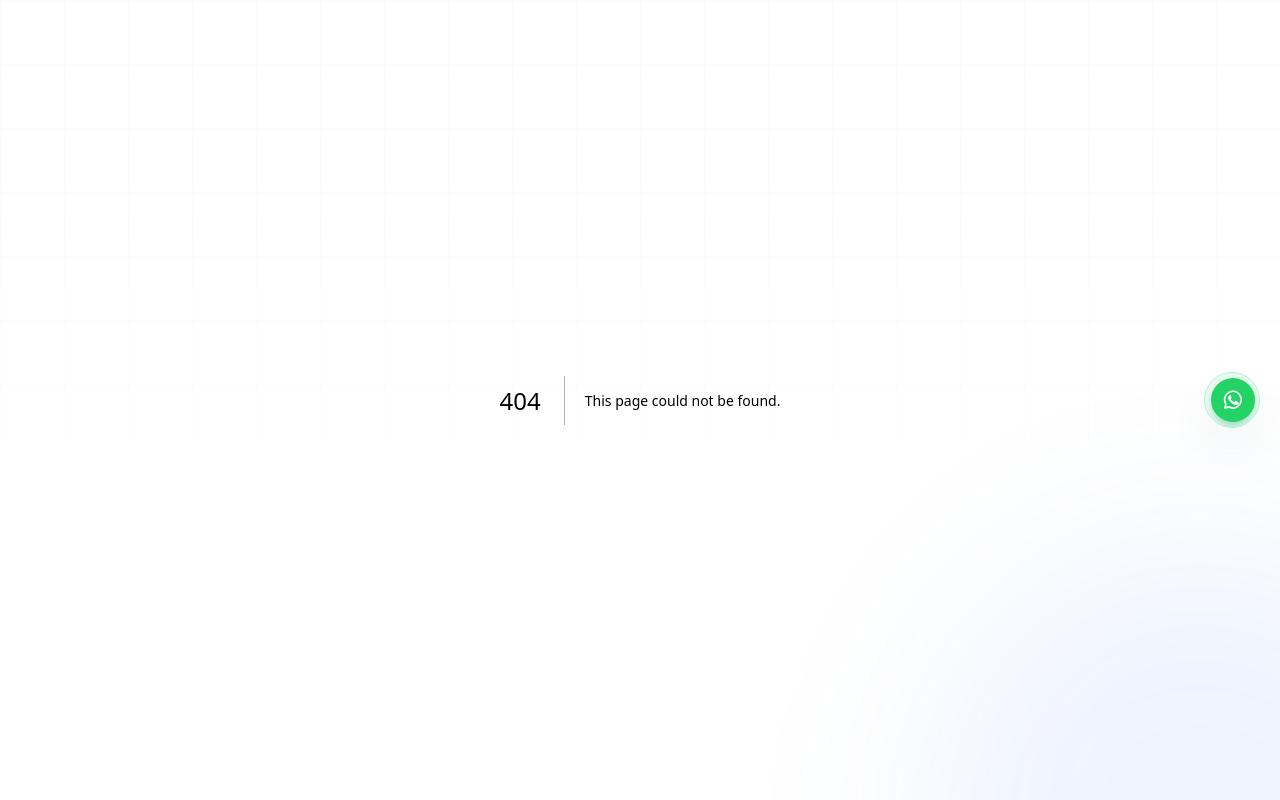
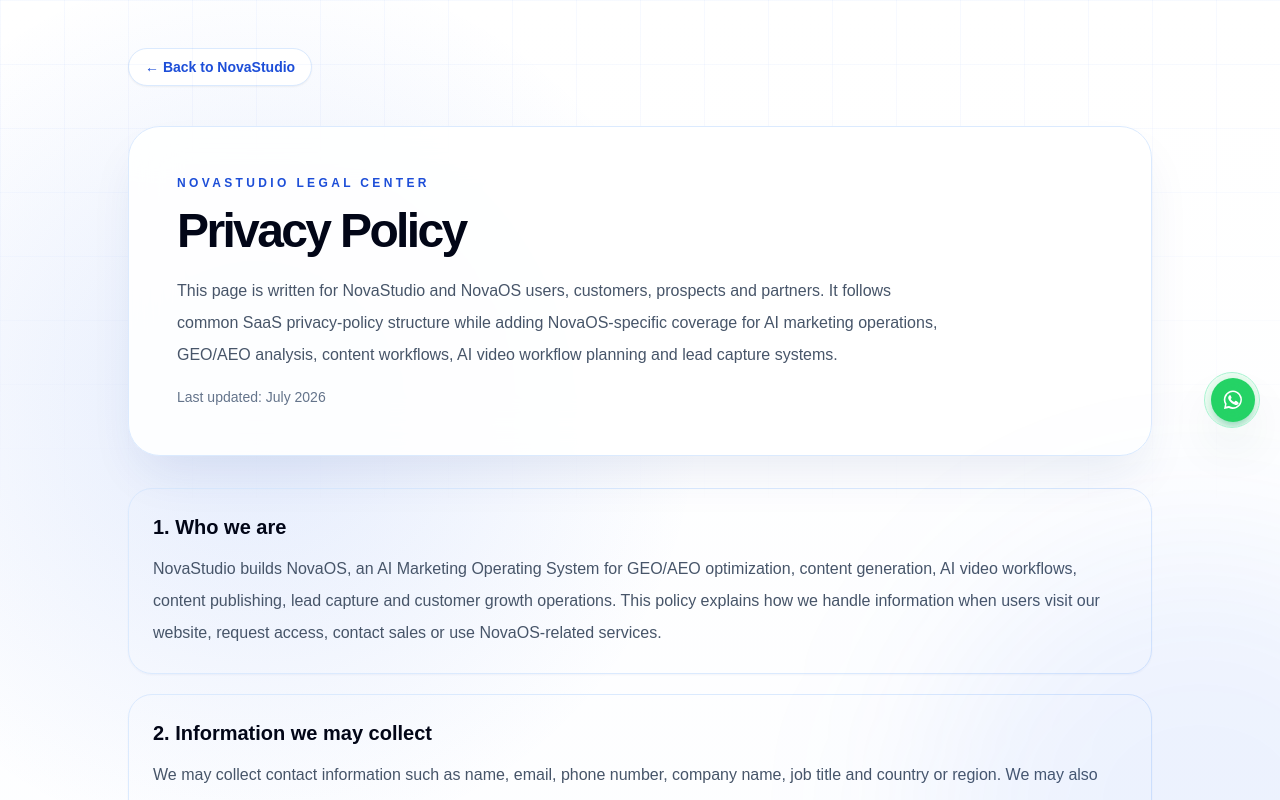
Before and after one commit to Booyuu/Novatest, a Next.js app: page /privacy in a window 1280 px wide. Before the commit this address had no page. Shown: the top 800 px of the page. Built offline with nearby package versions, Linux system fonts and the light colour scheme.

Commit message:
Add privacy policy and service terms page

```diff
--- /dev/null
+++ b/app/privacy/page.tsx
@@ -0,0 +1,122 @@
+import type { Metadata } from 'next';
+
+const siteUrl = 'https://www.novastudio.world';
+
+export const metadata: Metadata = {
+  title: 'Privacy Policy and Service Terms',
+  description: 'NovaStudio privacy policy and service terms for NovaOS, AI marketing operations, GEO/AEO, content workflows, AI video workflows and lead capture systems.',
+  alternates: {
+    canonical: `${siteUrl}/privacy`,
+  },
+};
+
+const sections = [
+  {
+    title: '1. Who we are',
+    body: 'NovaStudio builds NovaOS, an AI Marketing Operating System for GEO/AEO optimization, content generation, AI video workflows, content publishing, lead capture and customer growth operations. This policy explains how we handle information when users visit our website, request access, contact sales or use NovaOS-related services.',
+  },
+  {
+    title: '2. Information we may collect',
+    body: 'We may collect contact information such as name, email, phone number, company name, job title and country or region. We may also collect account login data, verification records, website usage information, device and browser data, support messages, marketing preferences and information you provide for NovaOS workflows such as brand materials, campaign briefs, website URLs, competitor names, content drafts, lead forms and GEO/AEO audit inputs.',
+  },
+  {
+    title: '3. How we use information',
+    body: 'We use information to provide and improve NovaStudio and NovaOS, process login and verification requests, respond to sales inquiries, generate marketing workflows, run GEO/AEO audits, create reports, personalize product experience, maintain security, prevent abuse, measure product performance and comply with applicable legal obligations.',
+  },
+  {
+    title: '4. AI processing and user content',
+    body: 'NovaOS may use AI models and automation tools to analyze brand information, generate content, build campaign structures, create AI video workflows, summarize website data and recommend growth actions. User-provided materials may be processed by AI infrastructure or trusted service providers only for the purpose of delivering the requested functionality. Users should only upload content they have the right to use.',
+  },
+  {
+    title: '5. Sharing with service providers',
+    body: 'We may share limited information with trusted providers such as hosting platforms, database providers, authentication providers, SMS verification providers, analytics tools, payment providers, customer support tools and AI infrastructure providers. These providers are used to operate, secure and improve NovaStudio and NovaOS. We do not sell personal information to advertisers.',
+  },
+  {
+    title: '6. Cookies and analytics',
+    body: 'We may use cookies, local storage and analytics technologies to keep users signed in, remember language preferences, improve page performance, understand website traffic and measure which NovaOS pages, GEO/AEO resources or product areas are most useful. Users may control cookies through their browser settings.',
+  },
+  {
+    title: '7. Data retention',
+    body: 'We retain information only for as long as needed for the purposes described in this policy, including providing services, maintaining records, resolving disputes, enforcing agreements, improving security and meeting legal or operational requirements. Users may request deletion or correction of their information by contacting us.',
+  },
+  {
+    title: '8. Security',
+    body: 'We use reasonable technical and organizational measures to protect information against unauthorized access, loss, misuse or alteration. No internet service is completely secure, so users should keep login credentials confidential and avoid uploading sensitive data unless it is necessary for the requested NovaOS workflow.',
+  },
+  {
+    title: '9. International operations',
+    body: 'NovaStudio is based in Singapore and may work with infrastructure and service providers in other countries. By using the website or NovaOS-related services, users understand that information may be processed in jurisdictions outside their country or region, subject to appropriate safeguards where required.',
+  },
+  {
+    title: '10. Contact',
+    body: 'For privacy, access, deletion or business inquiries, contact NovaStudio at hello@novastudio.world. Business address: 41 Woodlands Avenue 9, #05-00, Republic Polytechnic, Singapore 737728.',
+  },
+];
+
+const terms = [
+  {
+    title: '1. Access and account responsibility',
+    body: 'Users are responsible for keeping account information accurate and secure. NovaOS access may include beta, trial or limited-access features. We may restrict or suspend access if an account is misused, violates these terms or creates security, legal or operational risk.',
+  },
+  {
+    title: '2. Acceptable use',
+    body: 'Users must not use NovaStudio or NovaOS to create illegal, deceptive, infringing, harmful or abusive content. Users are responsible for reviewing AI-generated content before publication, especially in regulated sectors such as finance, payments, Web3, healthcare, education or professional services.',
+  },
+  {
+    title: '3. User materials and output',
+    body: 'Users keep ownership of their submitted brand materials, business data and customer content. NovaStudio may use submitted materials only to provide, maintain, secure and improve the requested services. AI-generated drafts, reports and workflows should be treated as business assistance and reviewed before use.',
+  },
+  {
+    title: '4. Service availability',
+    body: 'NovaOS features may change as the product evolves. We aim to provide reliable access but do not guarantee uninterrupted service, error-free output or specific business results. GEO/AEO and AI visibility outcomes can depend on third-party platforms, search engines, AI systems and user implementation.',
+  },
+  {
+    title: '5. NovaStudio intellectual property',
+    body: 'NovaStudio, NovaOS, related product names, interface designs, templates, workflows, documentation and platform structure are protected business assets. Users may not copy, resell, reverse engineer or misuse NovaStudio assets without permission.',
+  },
+];
+
+export default function PrivacyPage() {
+  return (
+    <main className="min-h-screen bg-[radial-gradient(circle_at_20%_10%,rgba(37,99,235,0.12),transparent_28rem),linear-gradient(180deg,#ffffff_0%,#f6f9ff_100%)] px-5 py-12 text-slate-950 sm:px-8 lg:px-10">
+      <div className="mx-auto max-w-5xl">
+        <a href="/" className="inline-flex rounded-full border border-blue-100 bg-white px-4 py-2 text-sm font-semibold text-blue-700 shadow-sm">← Back to NovaStudio</a>
+        <section className="mt-10 rounded-[2rem] border border-blue-100 bg-white/90 p-8 shadow-2xl shadow-blue-900/10 backdrop-blur-xl lg:p-12">
+          <p className="text-xs font-semibold uppercase tracking-[0.28em] text-blue-700">NovaStudio legal center</p>
+          <h1 className="mt-4 text-5xl font-semibold tracking-[-0.055em] text-slate-950">Privacy Policy</h1>
+          <p className="mt-5 max-w-3xl leading-8 text-slate-600">This page is written for NovaStudio and NovaOS users, customers, prospects and partners. It follows common SaaS privacy-policy structure while adding NovaOS-specific coverage for AI marketing operations, GEO/AEO analysis, content workflows, AI video workflow planning and lead capture systems.</p>
+          <p className="mt-4 text-sm text-slate-500">Last updated: July 2026</p>
+        </section>
+
+        <section className="mt-8 grid gap-5">
+          {sections.map((section) => (
+            <article key={section.title} className="rounded-[1.5rem] border border-blue-100 bg-white/86 p-6 shadow-sm shadow-blue-900/5">
+              <h2 className="text-xl font-semibold text-slate-950">{section.title}</h2>
+              <p className="mt-3 leading-8 text-slate-600">{section.body}</p>
+            </article>
+          ))}
+        </section>
+
+        <section id="terms" className="mt-12 rounded-[2rem] border border-slate-200 bg-slate-950 p-8 text-white shadow-2xl shadow-slate-950/20 lg:p-12">
+          <p className="text-xs font-semibold uppercase tracking-[0.28em] text-blue-300">NovaStudio service terms</p>
+          <h2 className="mt-4 text-4xl font-semibold tracking-[-0.05em]">Service Terms</h2>
+          <p className="mt-5 max-w-3xl leading-8 text-slate-300">These terms apply to access requests, beta access, trial usage, sales-assisted usage and future NovaOS account access unless a separate written agreement applies.</p>
+          <div className="mt-8 grid gap-5">
+            {terms.map((term) => (
+              <article key={term.title} className="rounded-2xl border border-white/10 bg-white/8 p-5 backdrop-blur-xl">
+                <h3 className="font-semibold text-white">{term.title}</h3>
+                <p className="mt-3 leading-7 text-slate-300">{term.body}</p>
+              </article>
+            ))}
+          </div>
+        </section>
+
+        <section className="mt-8 rounded-[2rem] border border-blue-100 bg-white/90 p-8 text-center shadow-xl shadow-blue-900/5">
+          <h2 className="text-2xl font-semibold text-slate-950">Questions about privacy or NovaOS access?</h2>
+          <p className="mt-3 text-slate-600">Email hello@novastudio.world or contact NovaStudio sales through the website.</p>
+          <a href="/contact" className="mt-6 inline-flex rounded-full bg-blue-700 px-6 py-3 font-semibold text-white">Contact NovaStudio</a>
+        </section>
+      </div>
+    </main>
+  );
+}
```
